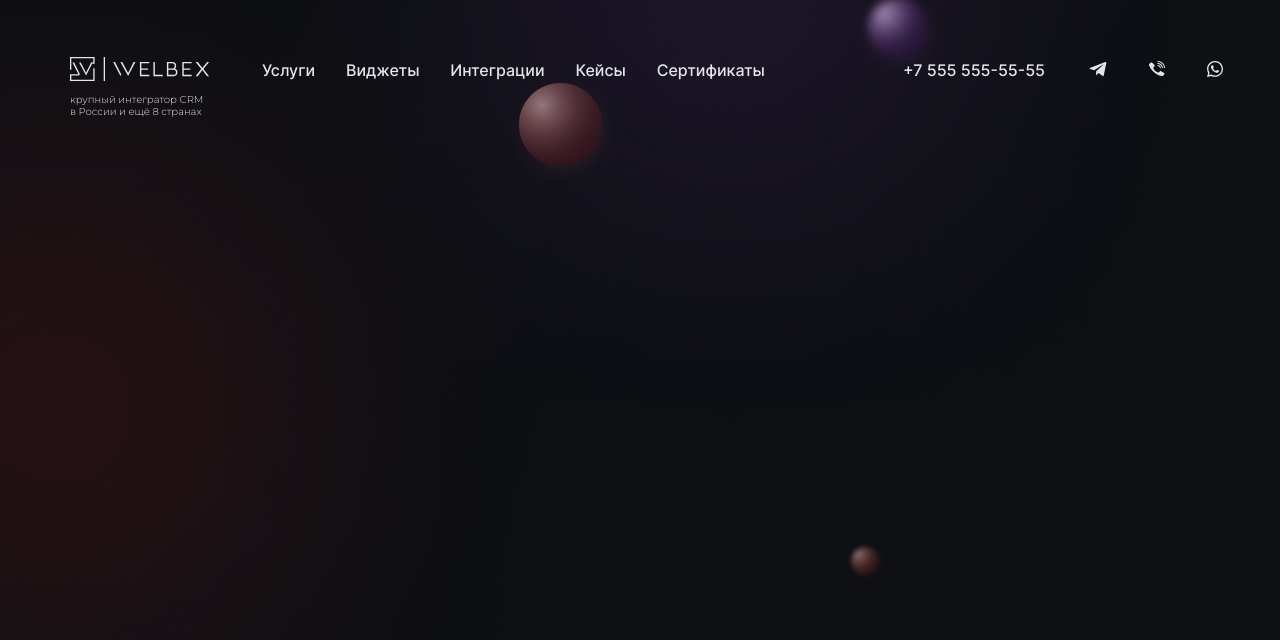
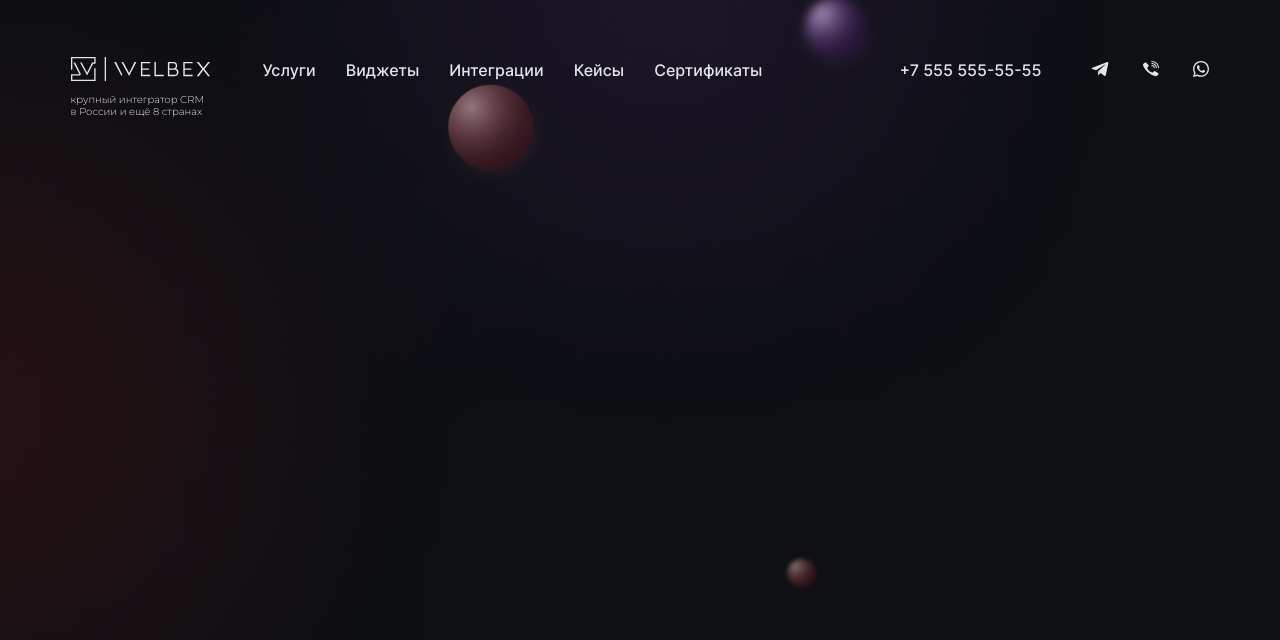
Before and after one commit to Evgeny-Gutz/layout-Welbex-task-2-amoCRM-, a website built with webpack: page src/index.html in a window 1280 px wide. Built offline with nearby package versions, Linux system fonts and the light colour scheme.

Commit message:
refactor: Исправления в header, убрать скрол при изменении разменов экрана

```diff
--- a/src/index.html
+++ b/src/index.html
@@ -14,21 +14,24 @@
         </div>
         <nav class="header__navigation">
             <ul class="header__menu">
-                <li><a class="header__menu-element" href="#">Услуги</a></li>
-                <li><a class="header__menu-element" href="#">Виджеты</a></li>
-                <li><a class="header__menu-element" href="#">Интеграции</a></li>
-                <li><a class="header__menu-element" href="#">Кейсы</a></li>
-                <li><a class="header__menu-element" href="#">Сертификаты</a></li>
+                <li class="header__menu-element"><a class="header__menu-link" href="#">Услуги</a></li>
+                <li class="header__menu-element"><a class="header__menu-link" href="#">Виджеты</a></li>
+                <li class="header__menu-element"><a class="header__menu-link" href="#">Интеграции</a></li>
+                <li class="header__menu-element"><a class="header__menu-link" href="#">Кейсы</a></li>
+                <li class="header__menu-element"><a class="header__menu-link" href="#">Сертификаты</a></li>
             </ul>
         </nav>
         <div class="header__information">
             <p class="header__phone">+7 555 555-55-55</p>
             <p class="header__social-icons">
                 <a href="#"><img src="<%=require('./images/telegram.svg')%>" alt="Telegram"></a>
-                <a href="#"><img src="<%=require('./images/phone.svg')%>" alt="Phone"></a>
+                <a class="header__social-icon" href="#"><img src="<%=require('./images/phone.svg')%>" alt="Phone"></a>
                 <a href="#"><img src="<%=require('./images/whatsapp.svg')%>" alt="WhatsApp"></a>
             </p>
         </div>
     </header>
+    <!-- <main class="main">
+
+    </main> -->
 </body>
 </html>
--- a/src/styles/blocks/header/__information/header__information.css
+++ b/src/styles/blocks/header/__information/header__information.css
@@ -1,7 +1,7 @@
 .header__information {
     margin: 0;
-    min-width: 320px;
-    padding: 4px 0 0 137px;
+    max-width: 320px;
+    padding: 4px 0 0 0;
     display: flex;
     justify-content: space-between;
     align-self: start;
--- a/src/styles/blocks/header/__logo/header__logo.css
+++ b/src/styles/blocks/header/__logo/header__logo.css
@@ -1,3 +1,5 @@
 .header__logo {
+    margin: 0;
+    padding: 0 52px 0 0;
     max-width: 140px;
 }
--- a/src/styles/blocks/header/__menu-element/header____menu-element.css
+++ b/src/styles/blocks/header/__menu-element/header____menu-element.css
@@ -1,7 +1,10 @@
 .header__menu-element {
-    display: inline;
-    text-decoration: none;
-    color: #E4E5EA;
+    margin: 0 30px 0 0;
+    padding: 0;
+}
+
+.header__menu-element:last-child {
+    margin: 0;
 }
 
 .header__menu-element:hover {
--- /dev/null
+++ b/src/styles/blocks/header/__menu-link/header__menu-link.css
@@ -0,0 +1,10 @@
+.header__menu-link {
+    display: inline;
+    text-decoration: none;
+    color: #E4E5EA;
+}
+
+.header__menu-link:hover {
+    cursor: pointer;
+    color: #adaeb0;
+}
--- a/src/styles/blocks/header/__menu/header__menu.css
+++ b/src/styles/blocks/header/__menu/header__menu.css
@@ -1,10 +1,9 @@
 .header__menu {
     margin: 0;
-    padding: 4px 137px 0 52px;
+    padding: 0;
     list-style-type: none;
     display: flex;
     justify-content: space-between;
-    min-width: 503px;
     font-family: 'Inter';
     font-style: normal;
     font-weight: 500;
--- /dev/null
+++ b/src/styles/blocks/header/__navigation/header__navigation.css
@@ -0,0 +1,5 @@
+.header__navigation {
+    max-width: 640px;
+    box-sizing: border-box;
+    padding: 4px 137px 0 0;
+}
--- a/src/styles/blocks/header/__phone/header__phone.css
+++ b/src/styles/blocks/header/__phone/header__phone.css
@@ -1,6 +1,6 @@
 .header__phone {
     margin: 0;
-    padding: 0;
+    padding: 0 49px 0 0;
     min-width: 143px;
     font-family: 'Inter';
     font-style: normal;
--- a/src/styles/blocks/header/__social-icon/header__social-icon.css
+++ b/src/styles/blocks/header/__social-icon/header__social-icon.css
@@ -1,4 +1,4 @@
-.header__social-icon:hover {
-    cursor: pointer;
-    background-color: #adaeb0;
+.header__social-icon {
+    margin: 0 34px 0;
+    padding: 0;
 }
--- a/src/styles/blocks/header/__social-icons/header__social-icons.css
+++ b/src/styles/blocks/header/__social-icons/header__social-icons.css
@@ -1,7 +1,7 @@
 .header__social-icons {
     margin: 0;
     padding: 0;
-    min-width: 41.82%;
+    max-width: 128px;
     display: flex;
     justify-content: space-between;
 }
--- a/src/styles/blocks/header/header.css
+++ b/src/styles/blocks/header/header.css
@@ -1,9 +1,9 @@
 .header {
+    box-sizing: border-box;
     margin: 0 auto;
-    padding: 57px 0 0 0;
-    max-width: 1140px;
+    padding: 57px 20px 0;
+    max-width: 1180px;
     min-width: 320px;
-    display: grid;
-    grid-template-columns: 12.28% 48.77% 38.95%;
+    display: flex;
     color: #E4E5EA;
 }
--- a/src/styles/blocks/main/main.css
+++ b/src/styles/blocks/main/main.css
@@ -0,0 +1,7 @@
+.main {
+    margin: 0 auto;
+    padding: 0;
+    width: 1140px;
+    min-width: 320px;
+    height: 500px;
+}
--- a/src/styles/blocks/root/root.css
+++ b/src/styles/blocks/root/root.css
@@ -3,11 +3,14 @@
     padding: 0;
     background: #0E1014;
     background-image: url('../../../images/background_balls.png');
+    background-position: -82px 0;
     background-repeat: no-repeat;
+    background-size: cover;
     position: relative;
     display: flex;
     flex-direction: column;
     align-items: center;
-    min-width: 320px;
+    width: 100%;
+    overflow: hidden;
     font-family: 'Inter', Arial, Helvetica, sans-serif;
 }
--- a/src/styles/index.css
+++ b/src/styles/index.css
@@ -5,12 +5,14 @@
 @import url('./blocks/header/header.css');
 @import url('./blocks/header/__logo/header__logo.css');
 @import url('./blocks/header/__logo-text/header__logo-text.css');
+@import url('./blocks/header/__navigation/header__navigation.css');
 @import url('./blocks/header/__information/header__information.css');
 @import url('./blocks/header/__phone/header__phone.css');
 @import url('./blocks/header/__social-icons/header__social-icons.css');
 @import url('./blocks/header/__social-icon/header__social-icon.css');
 @import url('./blocks/header/__menu/header__menu.css');
 @import url('./blocks/header/__menu-element/header____menu-element.css');
+@import url('./blocks/header/__menu-link/header__menu-link.css');
 
 @import url('./blocks/main/main.css');
 
```
